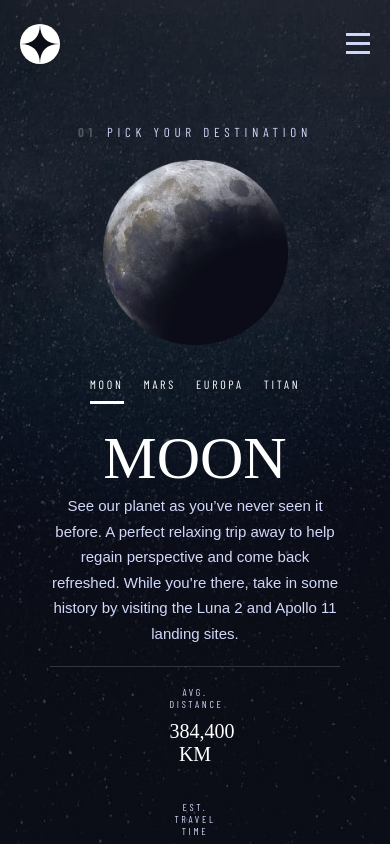
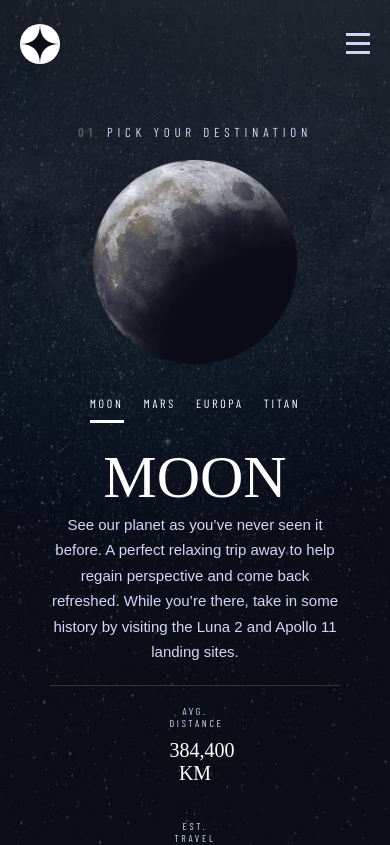
Before and after one commit to harishfuego33/FrontEnd-space-tour, a React (Create React App) app: page /destination in a window 390 px wide. Built offline with nearby package versions, Linux system fonts and the light colour scheme; a web font is replaced by a local one.

Commit message:
crew bug fixed

```diff
--- a/sass/base/_mediaquery.scss
+++ b/sass/base/_mediaquery.scss
@@ -108,7 +108,7 @@
     }
     &-name {
       color: var(--primary-white);
-      font-size: var(--crew, 3.5rem);
+      font-size: var(--crew, 3rem);
       font-weight: 400;
     }
   }
@@ -222,7 +222,7 @@
     margin: 2rem 0 2rem 0;
   }
   .distination-picture {
-    width: 50%;
+    width: 55%;
   }
   .destination__distance {
     flex-direction: column;
--- a/src/index.css
+++ b/src/index.css
@@ -585,7 +585,7 @@ body {
   }
   .crew_main-name {
     color: var(--primary-white);
-    font-size: var(--crew, 3.5rem);
+    font-size: var(--crew, 3rem);
     font-weight: 400;
   }
   .crew-2 {
@@ -694,7 +694,7 @@ body {
     margin: 2rem 0 2rem 0;
   }
   .distination-picture {
-    width: 50%;
+    width: 55%;
   }
   .destination__distance {
     flex-direction: column;
```
